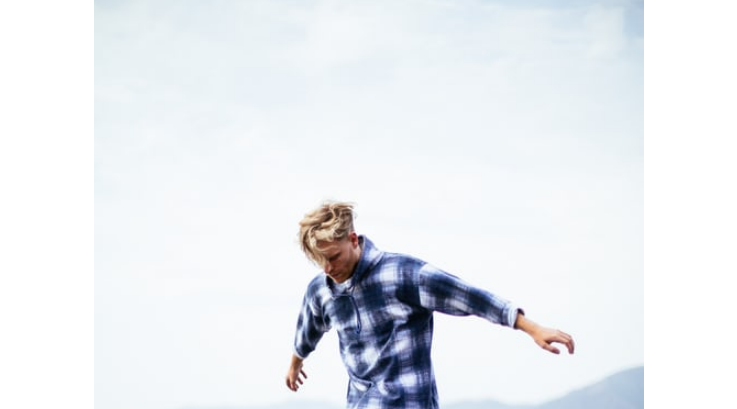
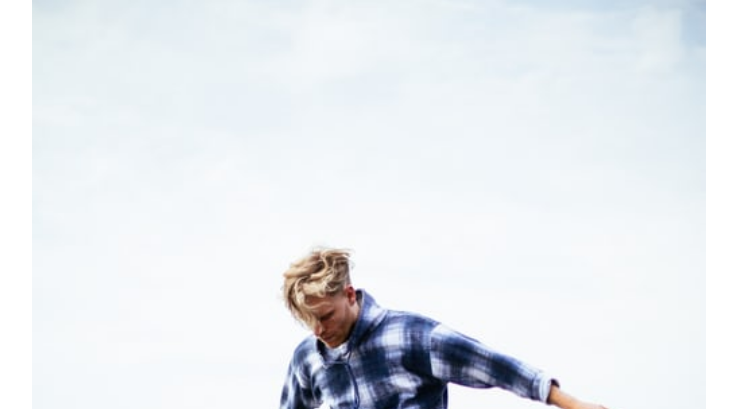
Before and after one commit to JostesMarcel/CSS_3.1_Portfolio, a plain HTML site: page index.html in a window 1280 px wide. Shown: the part 391-800 px from the top of the page, without its empty margins (271-1008 px from the left). Drawn offline with nearby package versions, Linux system fonts and the light colour scheme.

Commit message:
New width

```diff
--- a/assets/css/style.css
+++ b/assets/css/style.css
@@ -66,7 +66,7 @@ header img {
     display: block;
     margin-left: auto;
     margin-right: auto;
-    width: 44%;
+    width: 54%;
 }
 
 header h2 {
```
